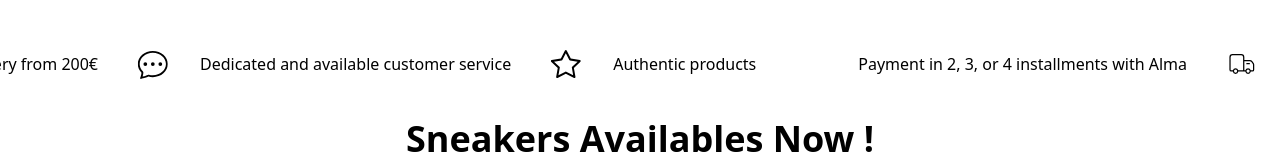
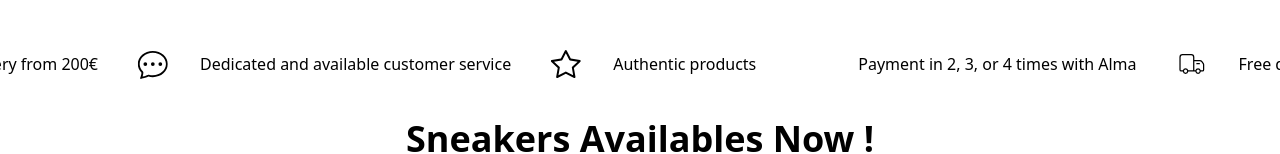
Before and after one commit to SamyOffer/Sneakers_ShopV2, a React (Create React App) app in the folder client/: page / in a window 1280 px wide. Shown: the part 736-890 px from the top of the page. Built offline with nearby package versions, Linux system fonts and the light colour scheme; some icons are missing.

Commit message:
add readme.md

```diff
--- a/client/src/components/CartPageV2.jsx
+++ b/client/src/components/CartPageV2.jsx
@@ -1,12 +1,13 @@
 import React from "react";
 import { useParams } from "react-router-dom";
-
+import Header from "./Header";
 const CartPageV2 = () => {
   // Access the parameters from the URL
   const { id, size, quantity } = useParams();
 
   return (
     <div>
+      <Header />
       <h2>Cart Page</h2>
       <p>Shoe ID: {id}</p>
       <p>Selected Size: {size}</p>
--- a/client/src/components/SlidingAnimationHomePage.js
+++ b/client/src/components/SlidingAnimationHomePage.jsx
@@ -13,7 +13,7 @@ function SlidingAnimationHomePage() {
     { phrase: "Free delivery from 200€", icon: <CiDeliveryTruck /> },
     { phrase: "Dedicated and available customer service", icon: <BsChatDots /> },
     { phrase: "Authentic products", icon: <BsStar /> },
-    { phrase: "Payment in 2, 3, or 4 installments with Alma", icon: <PiContactlessPaymentThin /> },
+    { phrase: "Payment in 2, 3, or 4 times with Alma", icon: <PiContactlessPaymentThin /> },
     { phrase: "Free delivery from 200€", icon: <CiDeliveryTruck /> },
     { phrase: "Dedicated and available customer service", icon: <BsChatDots /> },
     { phrase: "Authentic products", icon: <BsStar /> },
```
Also changed, not shown: 1 other file (tests, documents, lock files or other folders).
